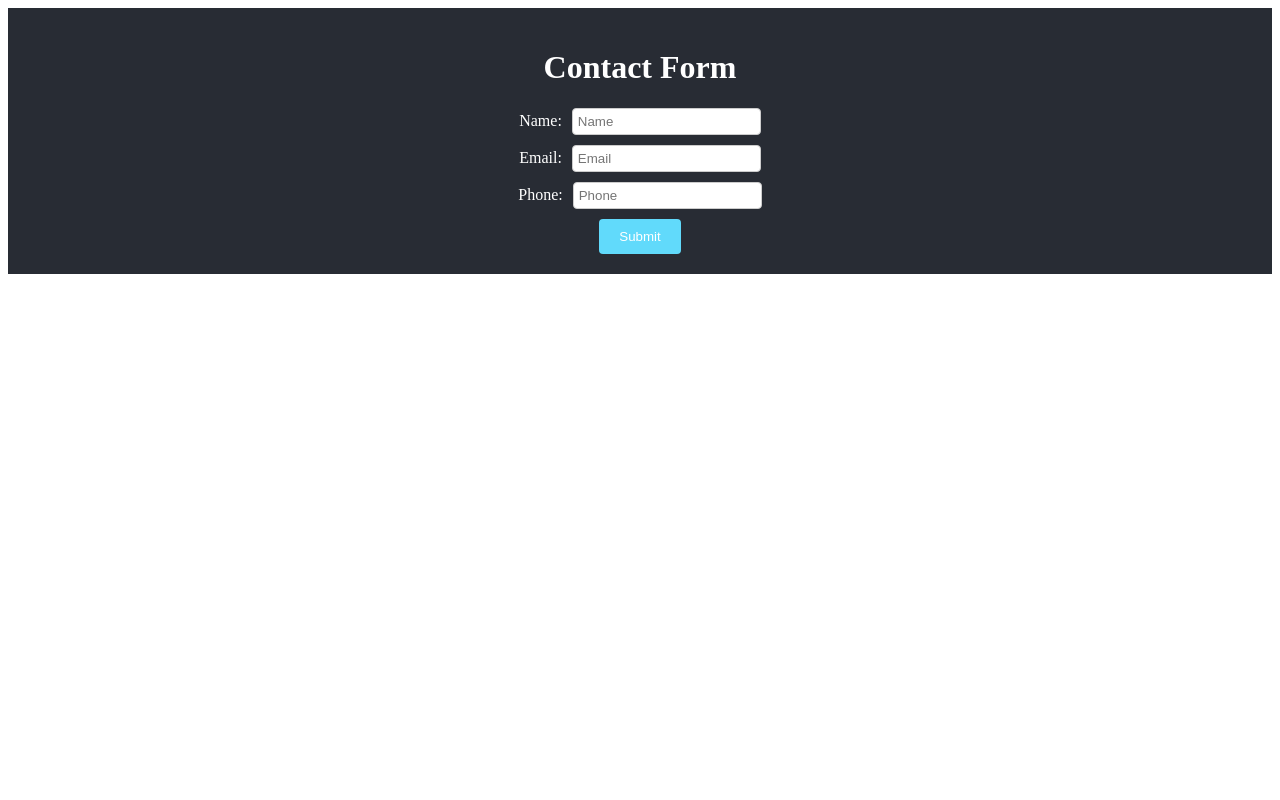
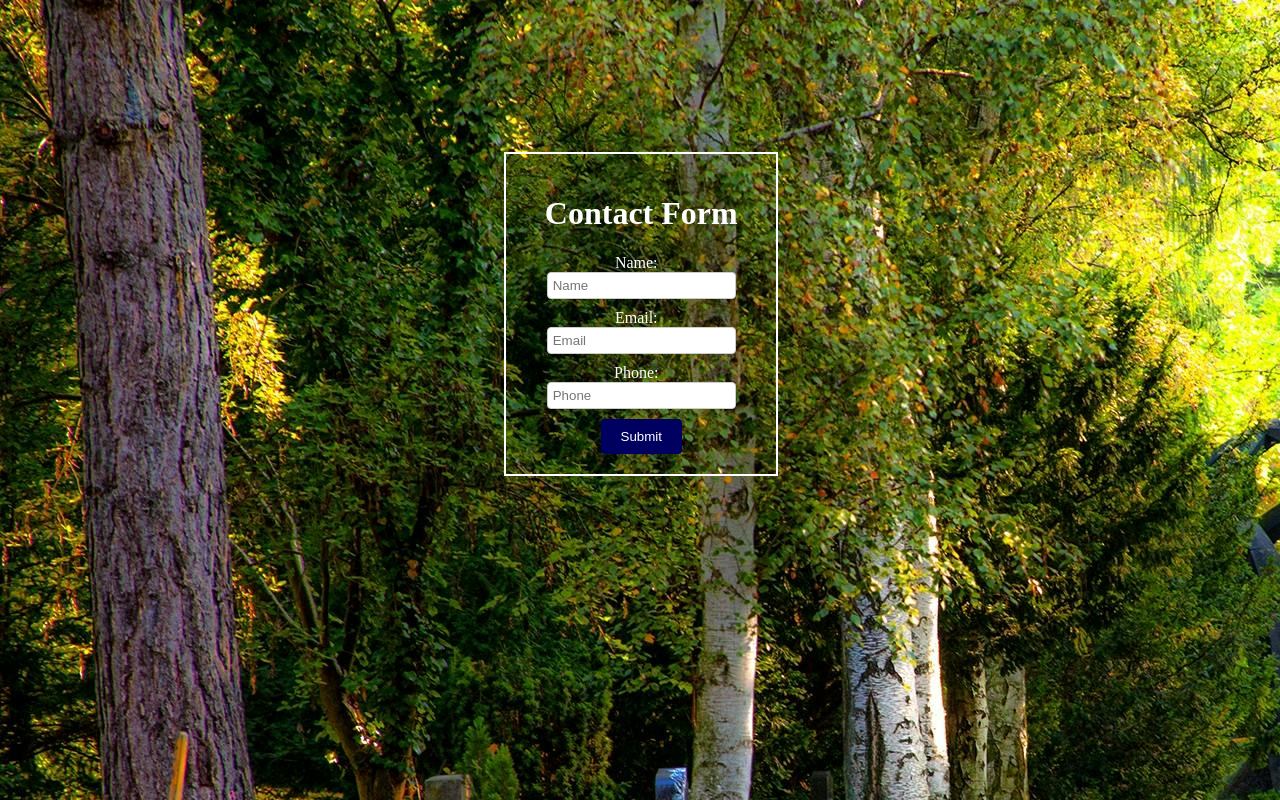
Before and after one commit to KokonanaT/VITE, a React (Vite) app in the folder vite-project/: page / in a window 1280 px wide. Built offline with nearby package versions, Linux system fonts and the light colour scheme.

Commit message:
first commit

```diff
--- a/vite-project/src/App.css
+++ b/vite-project/src/App.css
@@ -3,9 +3,22 @@
 }
 
 .App-header {
-    background-color: #282c34;
     padding: 20px;
     color: white;
+    margin-top: 50%;
+    border: 2px solid white;
+    width: 80%;
+    justify-content: center;
+    align-self: center;
+    ;
+}
+
+body {
+    display: flex;
+    background-image: url(./assets/background-nature.jpg);
+    height: 100%;
+    width: 100%;
+    justify-content: center;
 }
 
 Form {
@@ -38,11 +51,11 @@ button {
     padding: 10px 20px;
     border: none;
     border-radius: 4px;
-    background-color: #61dafb;
+    background-color: #000061;
     color: white;
     cursor: pointer;
 }
 
 button:hover {
-    background-color: #21a1f1;
+    background-color: purple;
 }
```
Also changed, not shown: vite-project/src/assets/background-nature.jpg (added).
